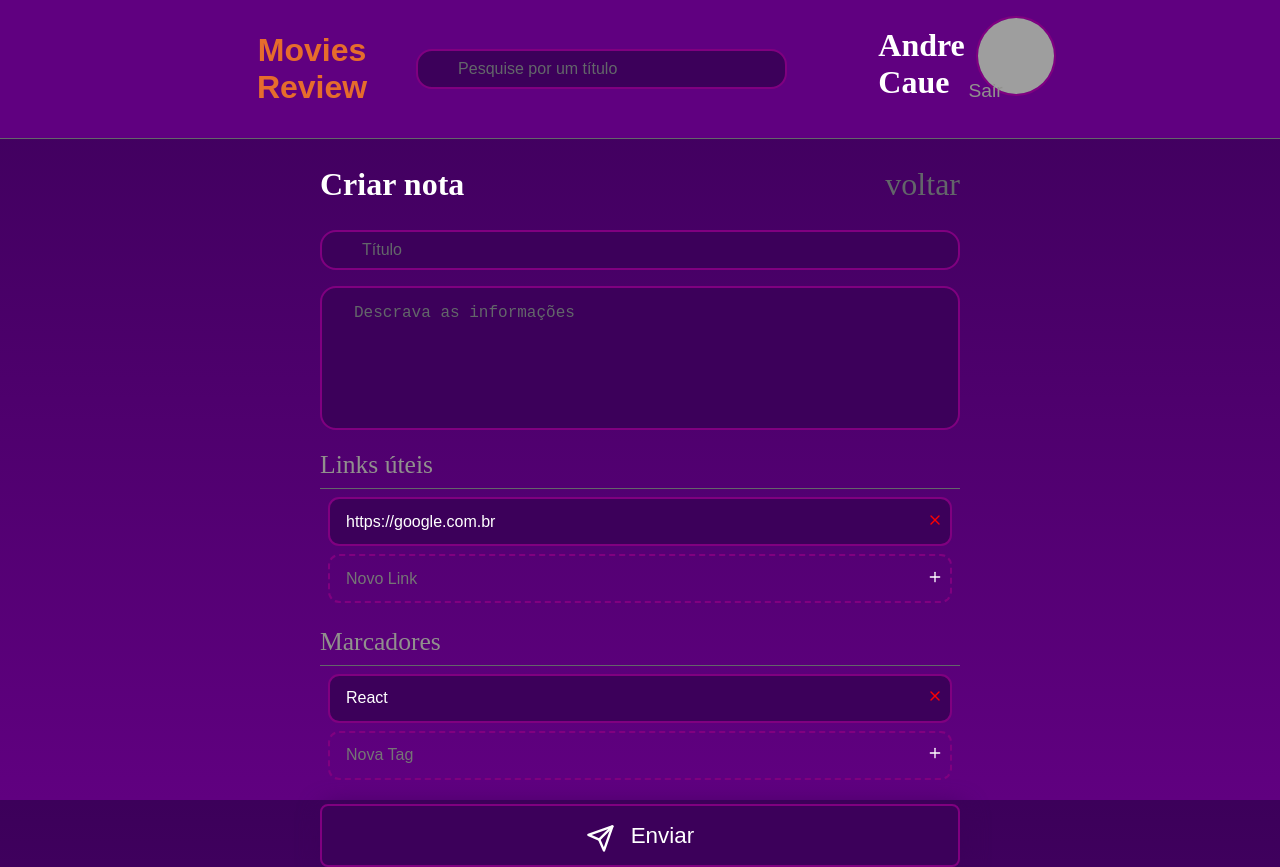
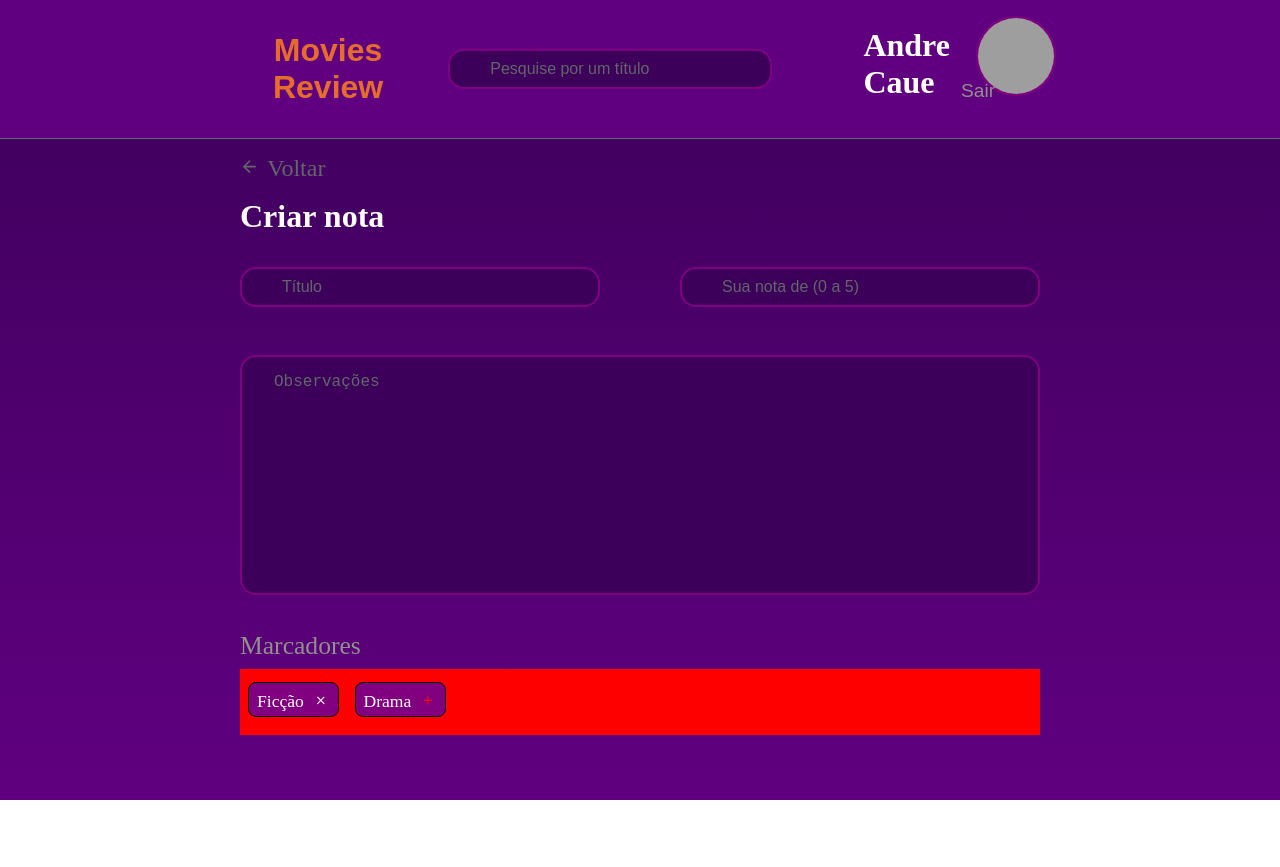
Before and after one commit to Andre-G-C-Araujo/movieReview, a React (Vite) app: page /new in a window 1280 px wide. After the commit the page ends 800 px from the top, so only its background shows below. Built offline with nearby package versions, Linux system fonts and the light colour scheme; grey boxes are pictures that could not be loaded.

Commit message:
change layout of page New

```diff
--- a/src/Pages/Home/styles.js
+++ b/src/Pages/Home/styles.js
@@ -18,18 +18,8 @@ export const Container = styled.div`
     background-color: ${({ theme }) => theme.COLORS.BG200};
   }
 
-  > header {
-    > section {
-      width: 60%;
-      height: 2.5rem;
-      margin: auto;
-    }
-  }
-
   > main {
-    margin: auto;
-    max-width: 50rem;
-
+    padding: 0 15rem 0rem 15rem;
     > section {
       max-height: 29rem;
       overflow-y: scroll;
--- a/src/Pages/New/index.jsx
+++ b/src/Pages/New/index.jsx
@@ -5,10 +5,10 @@ import { Container, Form } from "./styles";
 import { Header } from "../../components/Header";
 import { Input } from "../../components/Input";
 import { Section } from "../../components/Section";
-import { Button } from "../../components/Button";
+import { NoteItem } from "../../components/NoteItem";
 import { Textarea } from "../../components/Textarea";
-import { NoteItem } from "../../components/NoteItem";
-import { FiSend } from "react-icons/fi";
+import { Tag } from "../../components/Tag";
+import { FiArrowLeft, FiX } from "react-icons/fi";
 
 export const New = () => {
   return (
@@ -17,26 +17,28 @@ export const New = () => {
 
       <main>
         <header>
+          <Link to="/">
+            <FiArrowLeft />
+            Voltar
+          </Link>
           <h1>Criar nota</h1>
-          <Link to="/">voltar</Link>
         </header>
 
         <Form>
-          <Input placeholder="Título" bgNote="bgNote" />
-          <Textarea placeholder="Descrava as informações" isOnNote />
+          <div>
+            <Input placeholder="Título" bgNote="bgNote" />
+            <Input placeholder="Sua nota de (0 a 5)" bgNote="bgNote" />
+          </div>
 
-          <Section title="Links úteis">
-            <NoteItem value="https://google.com.br" />
-            <NoteItem isNew placeholder="Novo Link" />
-          </Section>
-
-          <Section title="Marcadores">
-            <NoteItem value="React" classname="NoteTag" />
-            <NoteItem isNew placeholder="Nova Tag" />
-          </Section>
-
-          <Button title="Enviar" icon={FiSend} link={"/"} />
+          <Textarea placeholder="Observações" isonnote={false} />
         </Form>
+        <Section title="Marcadores">
+          <div>
+            {/* Parei aqui */}
+            <Tag title="Ficção" />
+            <Tag title="Drama" isnew="true" />
+          </div>
+        </Section>
       </main>
     </Container>
   );
--- a/src/Pages/New/styles.js
+++ b/src/Pages/New/styles.js
@@ -3,52 +3,52 @@ import styled from "styled-components";
 export const Container = styled.div`
   display: flex;
   flex-direction: column;
-  > header {
-    > section {
-      width: 60%;
-      height: 2.5rem;
-      margin: auto;
-    }
-  }
 
   > main {
-    width: 40rem;
-    align-self: center;
-
+    padding: 0 15rem 0rem 15rem;
     > header {
       display: flex;
-      justify-content: space-between;
-      padding: 1.7rem 0 1.7rem 0;
+      flex-direction: column;
+
       /* border: red solid 1px; */
 
+      > a {
+        font-size: 1.5rem;
+        color: ${({ theme }) => theme.COLORS.GRAY_200};
+        padding: 1rem 0;
+
+        > svg {
+          font-size: 1.2rem;
+          margin-right: 0.5rem;
+        }
+      }
       > h1 {
         color: white;
+        padding-bottom: 2rem;
       }
-      > a {
-        font-size: 2rem;
-        color: ${({ theme }) => theme.COLORS.GRAY_200};
+    }
+    > section {
+      > div {
+        display: flex;
+        background: red;
+        padding: 0.8rem 0 0.1rem 0.5rem;
+        > span {
+          padding: 0.5rem;
+        }
       }
     }
   }
 `;
 
 export const Form = styled.form`
-  align-self: center;
+  > div {
+    display: flex;
 
-  > section {
-    width: 100%;
-    margin-left: 0;
-    margin-bottom: 0.5rem;
-  }
-
-  > button {
-    margin: 0;
-    width: 100%;
-    text-align: center;
-    font-size: 1.4rem;
-    padding-bottom: 1rem;
-    margin-top: 1rem;
-
-    box-shadow: ${({ theme }) => `${theme.COLORS.BG200}  0.2rem 0.2rem 1.5rem`};
+    justify-content: space-between;
+    padding-bottom: 2rem;
+    > section {
+      width: 45%;
+      margin: 0;
+    }
   }
 `;
--- a/src/components/Section/styles.js
+++ b/src/components/Section/styles.js
@@ -10,8 +10,8 @@ export const Container = styled.section`
     font-size: 1.6rem;
     padding-bottom: 0.5rem;
     font-weight: 400;
-    border-bottom: 0.1rem;
+    /* border-bottom: 0.1rem;
     border-bottom-color: ${({ theme }) => theme.COLORS.GRAY_200};
-    border-bottom-style: solid;
+    border-bottom-style: solid; */
   }
 `;
--- a/src/components/Tag/index.jsx
+++ b/src/components/Tag/index.jsx
@@ -1,5 +1,11 @@
+import { FiPlus, FiX } from "react-icons/fi";
 import { Container } from "./styles";
 
-export const Tag = ({ title, ...rest }) => {
-  return <Container {...rest}>{title}</Container>;
+export const Tag = ({ title, isnew, ...rest }) => {
+  return (
+    <Container isnew={isnew} {...rest}>
+      {title}
+      {isnew ? <FiPlus /> : <FiX />}
+    </Container>
+  );
 };
--- a/src/components/Tag/styles.js
+++ b/src/components/Tag/styles.js
@@ -14,4 +14,13 @@ export const Container = styled.span`
   font-size: 1.1rem;
   background-color: ${({ theme }) => theme.COLORS.BG100};
   color: ${({ theme }) => theme.COLORS.WHITE};
+
+  > svg {
+    color: ${({ theme, isnew }) =>
+      isnew ? theme.COLORS.RED : theme.COLORS.WHITE};
+    margin-left: 0.5rem;
+    margin-top: 0.2rem;
+    height: 0.8rem;
+    /* Fazer condiçoes para que tire o bg da tag. border dash etc. */
+  }
 `;
--- a/src/components/Textarea/index.jsx
+++ b/src/components/Textarea/index.jsx
@@ -1,8 +1,8 @@
 import { Container } from "./styles";
 
-export function Textarea({ value, isOnNote = false, ...rest }) {
+export function Textarea({ value, isonnote, ...rest }) {
   return (
-    <Container isOnNote {...rest}>
+    <Container isonnote={"true"} {...rest}>
       {value}
     </Container>
   );
--- a/src/components/Textarea/styles.js
+++ b/src/components/Textarea/styles.js
@@ -3,17 +3,17 @@ import styled from "styled-components";
 export const Container = styled.textarea`
   width: 100%;
 
-  height: 9rem;
+  height: 15rem;
 
-  background-color: ${({ theme, isOnNote }) =>
-    isOnNote ? theme.COLORS.BG200 : theme.COLORS.GRAY_200};
+  background-color: ${({ theme, isonnote }) =>
+    isonnote ? theme.COLORS.BG200 : theme.COLORS.GRAY_200};
   color: ${({ theme }) => theme.COLORS.WHITE};
 
-  border: ${({ theme, isOnNote }) =>
-    isOnNote ? `2px solid ${theme.COLORS.BG100}` : "none"};
+  border: ${({ theme, isonnote }) =>
+    isonnote ? `2px solid ${theme.COLORS.BG100}` : "none"};
   resize: none;
 
-  margin-top: 0.5rem;
+  margin: 1rem 0;
 
   border-radius: 1rem;
   padding: 1rem 2rem;
```
